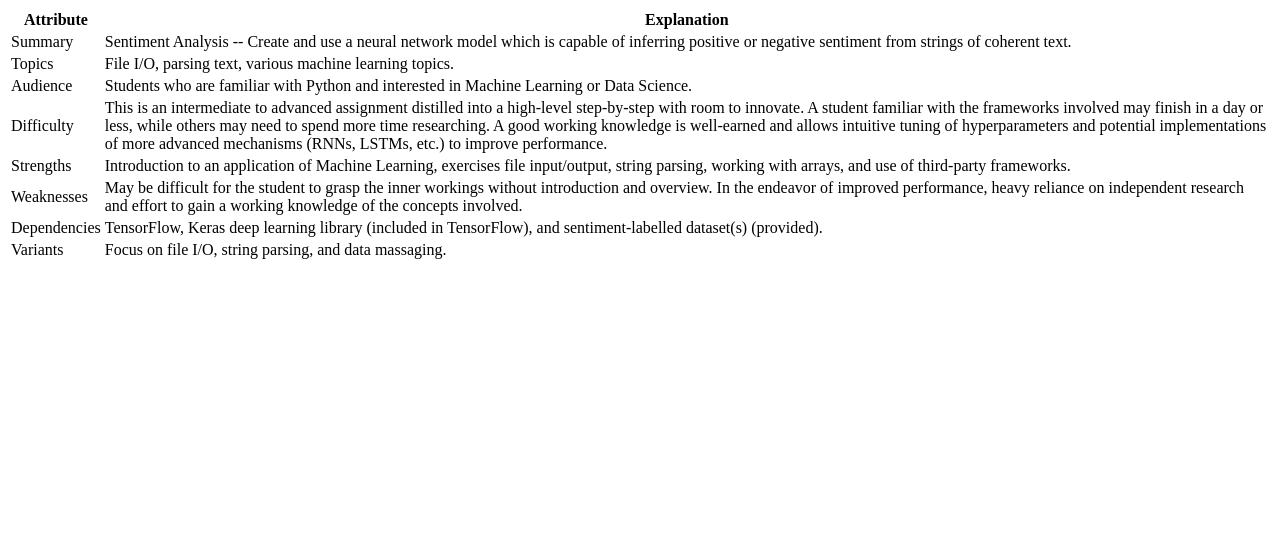
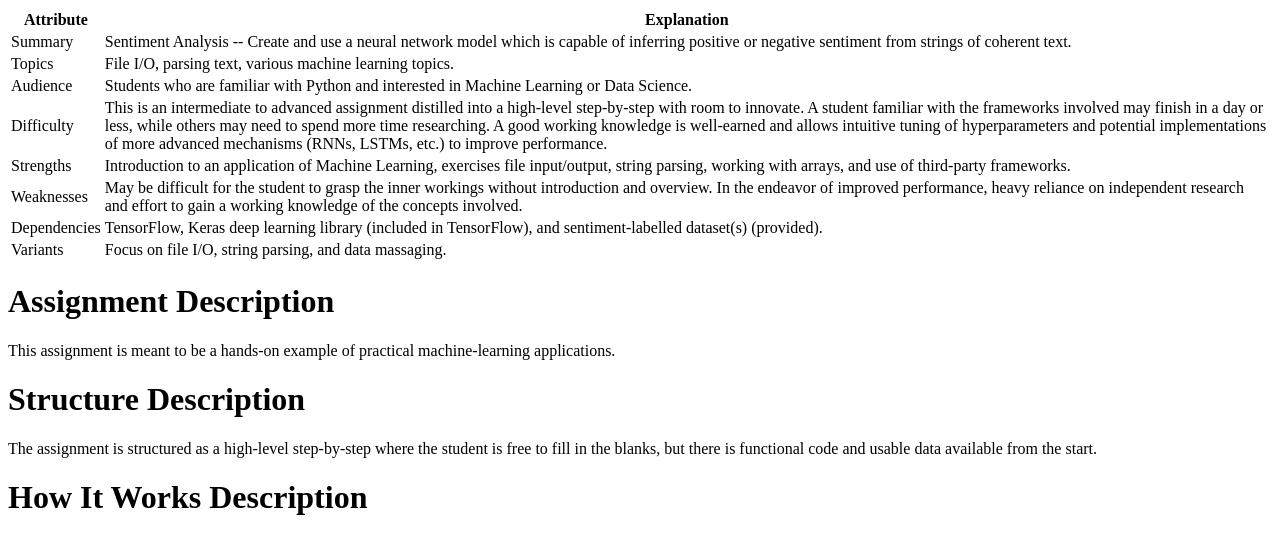
Before and after one commit to UHMC/nifty-sentiment-analysis, a plain HTML site: page Knight-SentimentAnalysis/index.html in a window 1280 px wide. Drawn offline with Linux system fonts and the light colour scheme.

Commit message:
Update pdf and index.html

```diff
--- a/Knight-SentimentAnalysis/index.html
+++ b/Knight-SentimentAnalysis/index.html
@@ -74,7 +74,19 @@
             </td>
         </tr>
     </table>
-<!--Assignment Description-->
-<!--Structure Description-->
-<!--How It Works Description-->
+    <!--Assignment Description-->
+    <div name="Assignment Description">
+        <h1>Assignment Description</h1>
+        <p>This assignment is meant to be a hands-on example of practical machine-learning applications.</p>
+    </div>
+    <!--Structure Description-->
+    <div name="Structure Description">
+        <h1>Structure Description</h1>
+        <p>The assignment is structured as a high-level step-by-step where the student is free to fill in the blanks, but there is functional code and usable data available from the start.</p>
+    </div>
+    <!--How It Works Description-->
+    <div name="How It Works Description">
+        <h1>How It Works Description</h1>
+        <p></p>
+    </div>
 </body>
```
Also changed, not shown: 1 other file.
